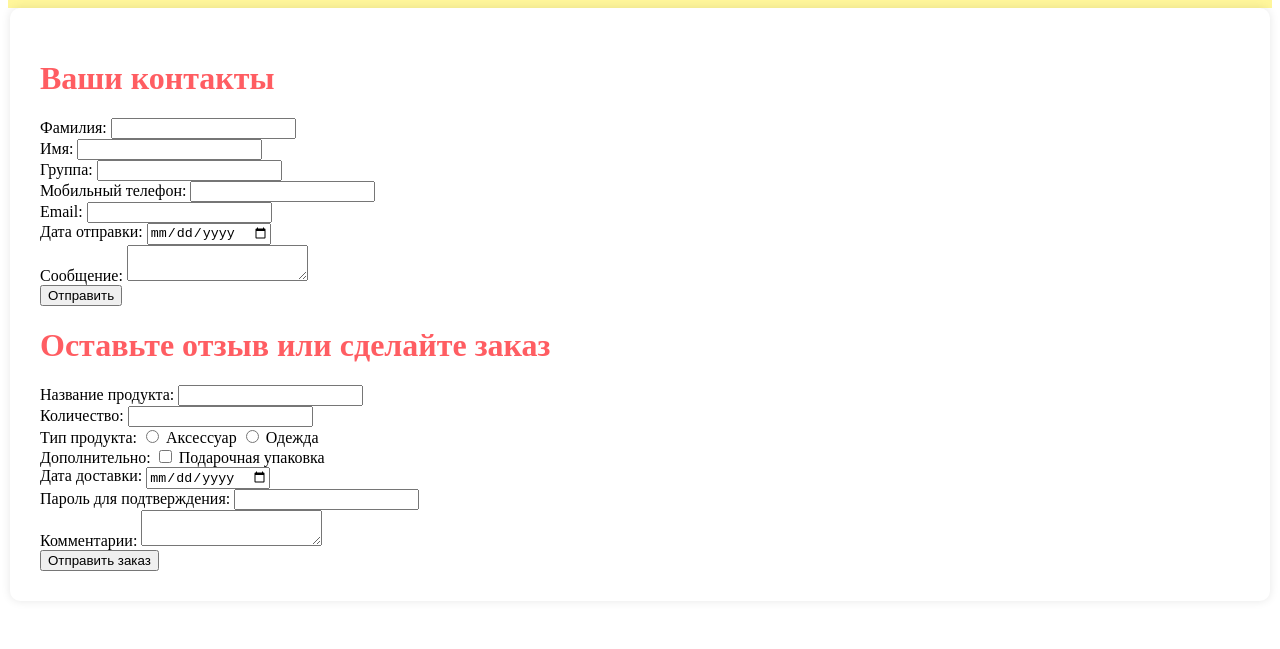
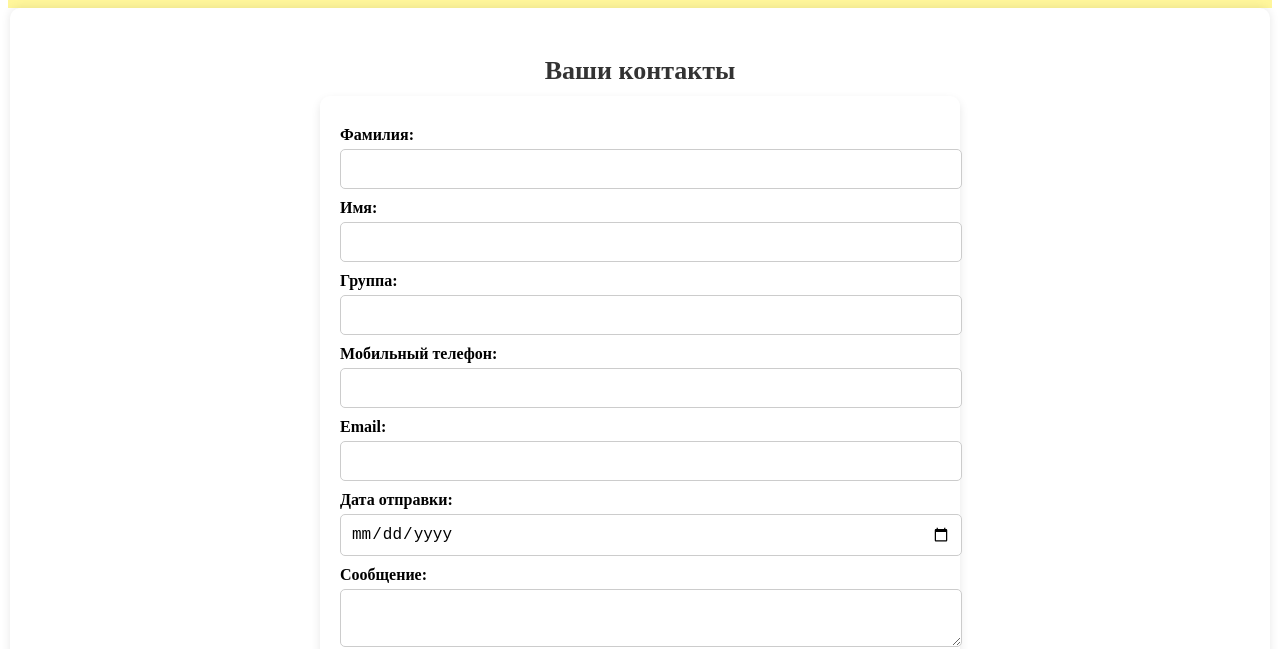
Before and after one commit to Holunna/molly_kr2, a website: page public/pages/contact.html in a window 1280 px wide. Shown: the part 152-801 px from the top of the page. Drawn offline with Linux system fonts and the light colour scheme.

Commit message:
Полностью изменила, возможно еще чтото добавлю

```diff
--- a/public/pages/contact.html
+++ b/public/pages/contact.html
@@ -1,12 +1,61 @@
-<!-- contact.html -->
-
 <!DOCTYPE html>
-<html lang="en">
+<html lang="ru">
   <head>
     <meta charset="UTF-8" />
     <meta name="viewport" content="width=device-width, initial-scale=1.0" />
-    <title>Contact - Autumn Fashion 2024</title>
+    <title>Контакты - Осенняя Мода 2024</title>
     <link rel="stylesheet" href="../css/style.css" />
+    <style>
+      /* Дополнительные стили для улучшения внешнего вида формы */
+      form {
+        background-color: #ffffff;
+        padding: 20px;
+        margin-top: 20px;
+        border-radius: 10px;
+        box-shadow: 0 4px 10px rgba(0, 0, 0, 0.1);
+        max-width: 600px;
+        margin: auto;
+      }
+
+      form label {
+        display: block;
+        margin-top: 10px;
+        font-weight: bold;
+      }
+
+      form input,
+      form textarea,
+      form select {
+        width: 100%;
+        padding: 10px;
+        margin-top: 5px;
+        border: 1px solid #ccc;
+        border-radius: 5px;
+        font-size: 16px;
+      }
+
+      form button {
+        background-color: #ff5d62;
+        color: white;
+        padding: 10px 20px;
+        border: none;
+        border-radius: 5px;
+        font-size: 18px;
+        cursor: pointer;
+        margin-top: 15px;
+      }
+
+      form button:hover {
+        background-color: #e04d52;
+      }
+
+      h1 {
+        text-align: center;
+        color: #333333;
+        font-size: 26px;
+        margin-bottom: 10px;
+      }
+    </style>
   </head>
 
   <body>
@@ -28,69 +77,93 @@
 
     <main>
       <h1>Ваши контакты</h1>
-      <form action="submit-data.php" method="POST">
+      <form
+        action="https://docs.google.com/forms/d/e/YOUR_GOOGLE_FORM_ID/formResponse"
+        method="POST"
+      >
         <label for="surname">Фамилия:</label>
-        <input type="text" id="surname" name="surname" required /><br />
+        <input
+          type="text"
+          id="surname"
+          name="entry.1111111111"
+          required
+        /><br />
 
         <label for="name">Имя:</label>
-        <input type="text" id="name" name="name" required /><br />
+        <input type="text" id="name" name="entry.2222222222" required /><br />
 
         <label for="group">Группа:</label>
-        <input type="text" id="group" name="group" /><br />
+        <input type="text" id="group" name="entry.3333333333" /><br />
 
         <label for="phone">Мобильный телефон:</label>
-        <input type="tel" id="phone" name="phone" required /><br />
+        <input type="tel" id="phone" name="entry.4444444444" required /><br />
 
         <label for="email">Email:</label>
-        <input type="email" id="email" name="email" required /><br />
+        <input type="email" id="email" name="entry.5555555555" required /><br />
 
         <label for="date">Дата отправки:</label>
-        <input type="date" id="date" name="date" /><br />
+        <input type="date" id="date" name="entry.6666666666" /><br />
 
         <label for="message">Сообщение:</label>
-        <textarea id="message" name="message"></textarea><br />
+        <textarea id="message" name="entry.7777777777"></textarea><br />
 
         <button type="submit">Отправить</button>
       </form>
 
       <h1>Оставьте отзыв или сделайте заказ</h1>
-      <form action="submit-order.php" method="POST">
+      <form
+        action="https://docs.google.com/forms/d/e/YOUR_GOOGLE_FORM_ID/formResponse"
+        method="POST"
+      >
         <label for="product">Название продукта:</label>
-        <input type="text" id="product" name="product" required /><br />
+        <input
+          type="text"
+          id="product"
+          name="entry.8888888888"
+          required
+        /><br />
 
         <label for="quantity">Количество:</label>
-        <input type="number" id="quantity" name="quantity" required /><br />
+        <input
+          type="number"
+          id="quantity"
+          name="entry.9999999999"
+          required
+        /><br />
 
         <label>Тип продукта:</label>
         <input
           type="radio"
           id="accessory"
-          name="product_type"
-          value="accessory"
+          name="entry.1010101010"
+          value="Аксессуар"
         />
         <label for="accessory">Аксессуар</label>
         <input
           type="radio"
           id="clothing"
-          name="product_type"
-          value="clothing"
+          name="entry.1010101010"
+          value="Одежда"
         />
         <label for="clothing">Одежда</label><br />
 
         <label for="extras">Дополнительно:</label>
-        <input type="checkbox" id="gift_wrap" name="extras" value="gift_wrap" />
+        <input
+          type="checkbox"
+          id="gift_wrap"
+          name="entry.1111111112"
+          value="gift_wrap"
+        />
         <label for="gift_wrap">Подарочная упаковка</label><br />
 
-        <label for="date">Дата доставки:</label>
-        <input type="date" id="date" name="date" /><br />
+        <label for="delivery_date">Дата доставки:</label>
+        <input type="date" id="delivery_date" name="entry.1212121212" /><br />
 
         <label for="password">Пароль для подтверждения:</label>
-        <input type="password" id="password" name="password" /><br />
-
-        <input type="hidden" name="order_id" value="12345" />
+        <input type="password" id="password" name="entry.1313131313" /><br />
 
         <label for="comments">Комментарии:</label>
-        <textarea id="comments" name="comments"></textarea><br />
+        <textarea id="comments" name="entry.1414141414"></textarea><br />
 
         <button type="submit">Отправить заказ</button>
       </form>
```
